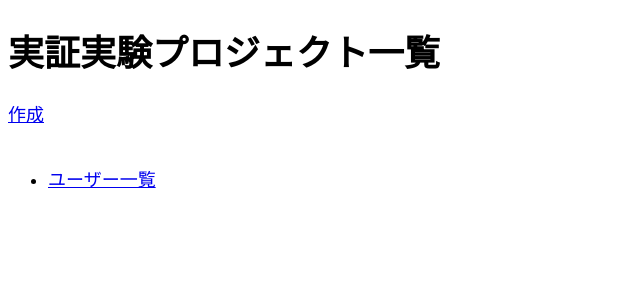
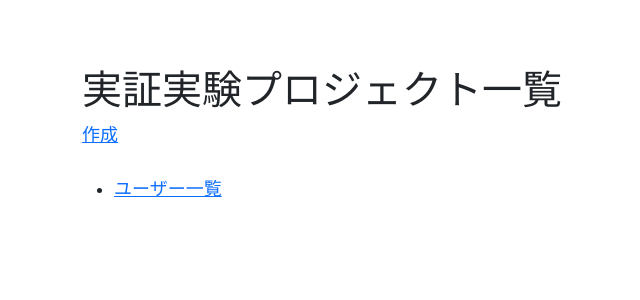
Before and after one commit to fhieji/test_task4U, a Rails app: page / in a window 1280 px wide. Shown: the top 300 px of the page, without its empty margins (0-640 px from the left). Run offline with Rails 7, Linux system fonts and the light colour scheme; data that the repository does not hold is empty; style sheets or scripts are compiled from the project's sources; parts of the project's set-up code (start-up, migrations or seed data) failed here and were passed over; some libraries are stand-ins or nearby versions.

Commit message:
[modify] bootstrap revival

```diff
--- a/app/assets/javascripts/application.js
+++ b/app/assets/javascripts/application.js
@@ -11,7 +11,10 @@
 // about supported directives.
 //
 //= require jquery
+//= require bootstrap
 //= require rails-ujs
 //= require activestorage
 //= require_tree .
 //= require jquery3
+//= require popper
+//= require bootstrap-sprockets
--- a/app/assets/stylesheets/application.scss
+++ b/app/assets/stylesheets/application.scss
@@ -13,3 +13,5 @@
  *= require_tree .
  *= require_self
  */
+
+@import "bootstrap";
```
Also changed, not shown: Gemfile, Gemfile.lock.
